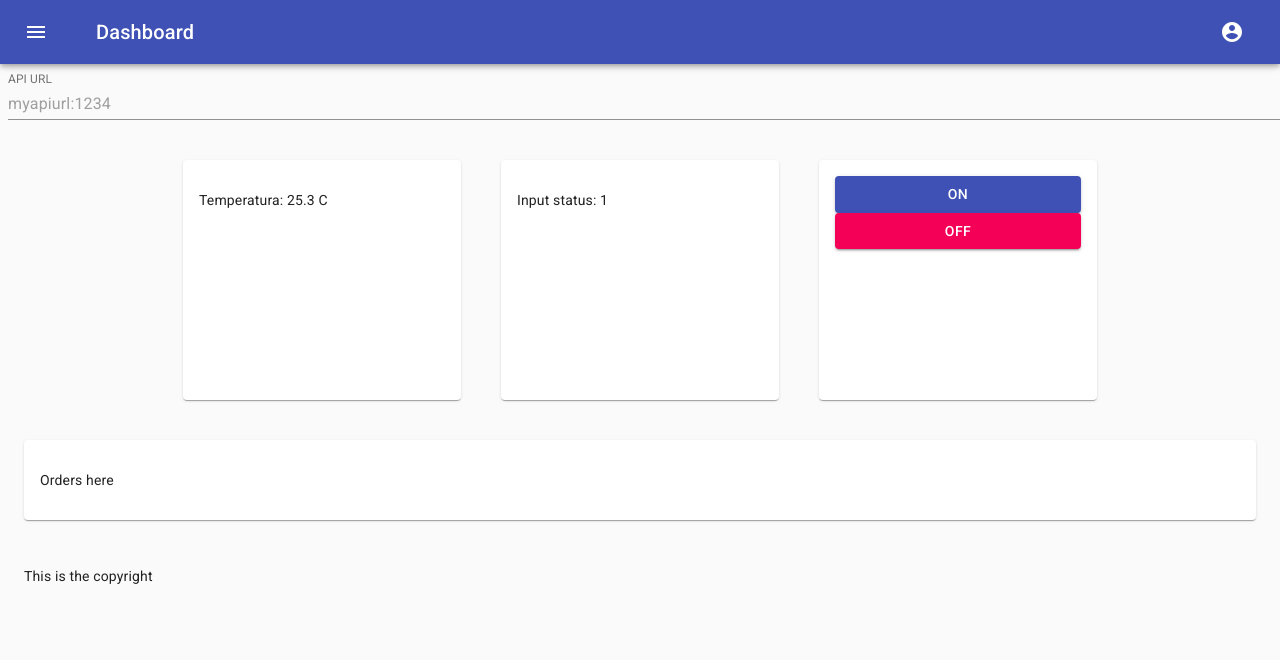
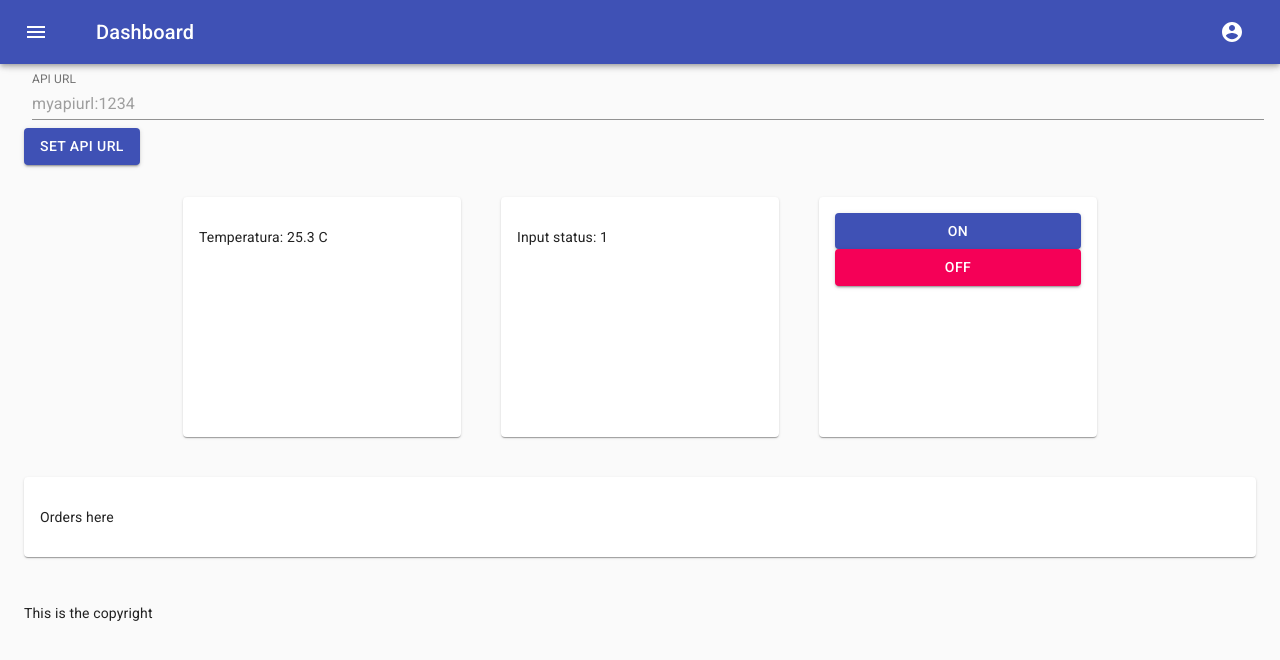
Before and after one commit to plaintext-club/paralysis, a React (Create React App) app: page / in a window 1280 px wide. Shown: the top 660 px of the page. Built offline with nearby package versions, Linux system fonts and the light colour scheme.

Commit message:
add container and set button

```diff
--- a/src/ApiSetUrl.jsx
+++ b/src/ApiSetUrl.jsx
@@ -1,12 +1,15 @@
 import React from "react";
 
 import {
-	TextField
+	TextField,
+	Button,
+	Container
 } from "@material-ui/core";
 
 function ApiSetUrl() {
 	return (
 		<>
+			<Container maxWidth="lg">
 				<TextField
 					id="standard-full-width"
 					label="API URL"
@@ -18,6 +21,10 @@ function ApiSetUrl() {
 						shrink: true,
 					}}
 				/>
+				<Button variant="contained" color="primary">
+					Set API URL
+				</Button>
+			</Container>
 		</>
 	);
 }
```
Lines whose indentation alone changed are shown as unchanged.
